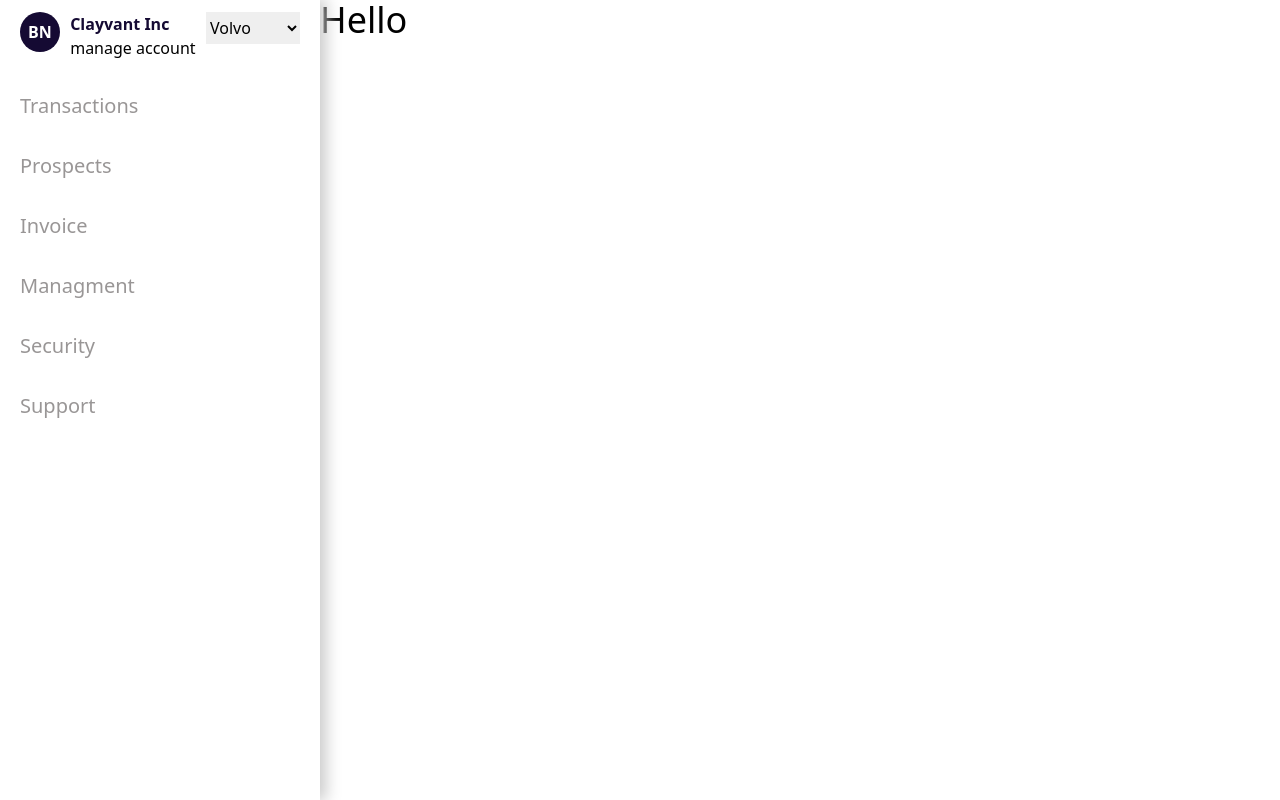
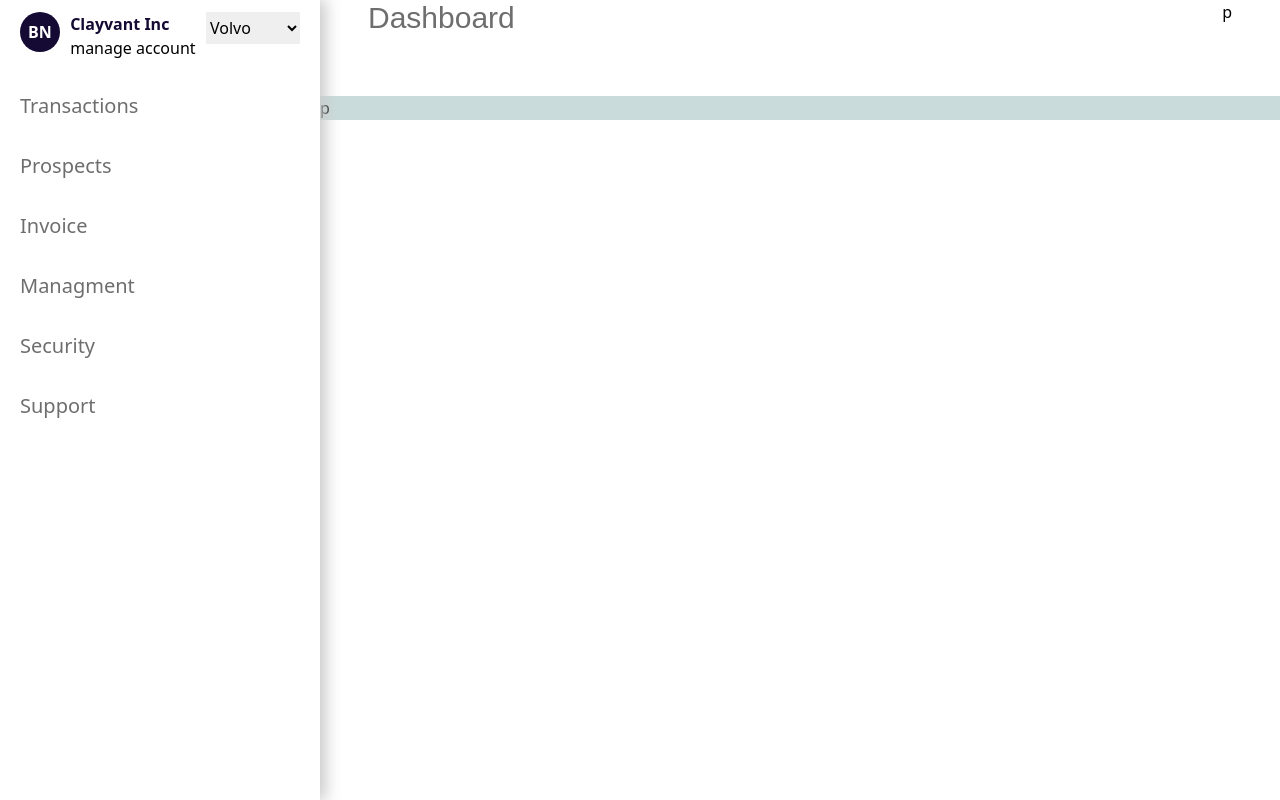
Before and after one commit to Robertito1/getpreneured, a React (Create React App) app: page /dashboard in a window 1280 px wide. Built offline with nearby package versions, Linux system fonts and the light colour scheme.

Commit message:
Adding dashboard details

```diff
--- /dev/null
+++ b/src/components/dashboardDetails.js
@@ -0,0 +1,19 @@
+import React from 'react'
+
+const DashboardDetails = () => {
+    return (
+        <div className='p-12'>
+           <div className='flex justify-between'>
+               <div>
+                <p className='text-2xl text-purp'>Welcome back Kathy</p>
+                <p>Here is what has been happening in the last 7 days</p>
+               </div>
+               <button>
+                   Add a sub account
+               </button>
+           </div>
+        </div>
+    )
+}
+
+export default DashboardDetails
--- /dev/null
+++ b/src/components/dashboardNav.js
@@ -0,0 +1,14 @@
+import React from 'react'
+
+const DashboardNav = () => {
+    return (
+        <nav className='px-12 flex h-24 justify-between'>
+            <p className='navIcon dashboard-side-text text-3xl'>Dashboard</p>
+            <div className=''>
+              p
+            </div>
+        </nav>
+    )
+}
+
+export default DashboardNav
--- a/src/index.css
+++ b/src/index.css
@@ -24,9 +24,9 @@
 }
 
 .dashboard-side-text{
- color: #999696
+ color: #6e6e6e
 }
 
 .dashboard-background{
-  background-color: #dddbdb;
+  background-color: #c9dbdb;
  }
--- a/src/pages/dashboard.js
+++ b/src/pages/dashboard.js
@@ -1,10 +1,16 @@
 import React from 'react'
 import DashboardSideNav from '../components/dashboardSideNav';
+import DashboardNav from '../components/dashboardNav'
 const Dashboard = () => {
     return (
         <div>
           <DashboardSideNav />
-           <p className='w-9/12 float-right h-96 text-4xl text-black'>Hello</p>
+          <div className='w-9/12 float-right'>
+              <DashboardNav />
+              <div className='h-full w-full dashboard-background'>
+                p
+              </div>
+          </div>
         </div>
     )
 }
```
